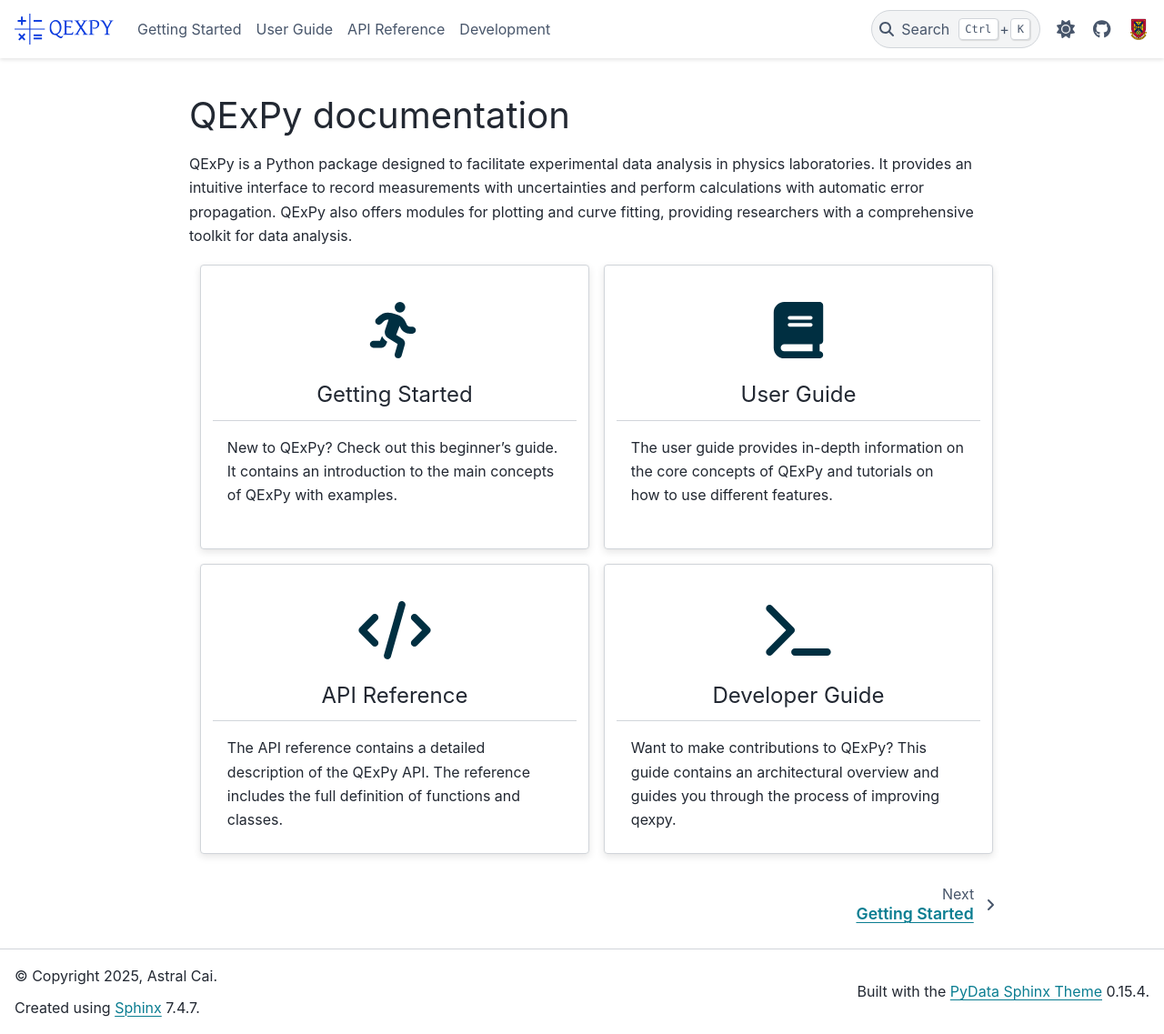
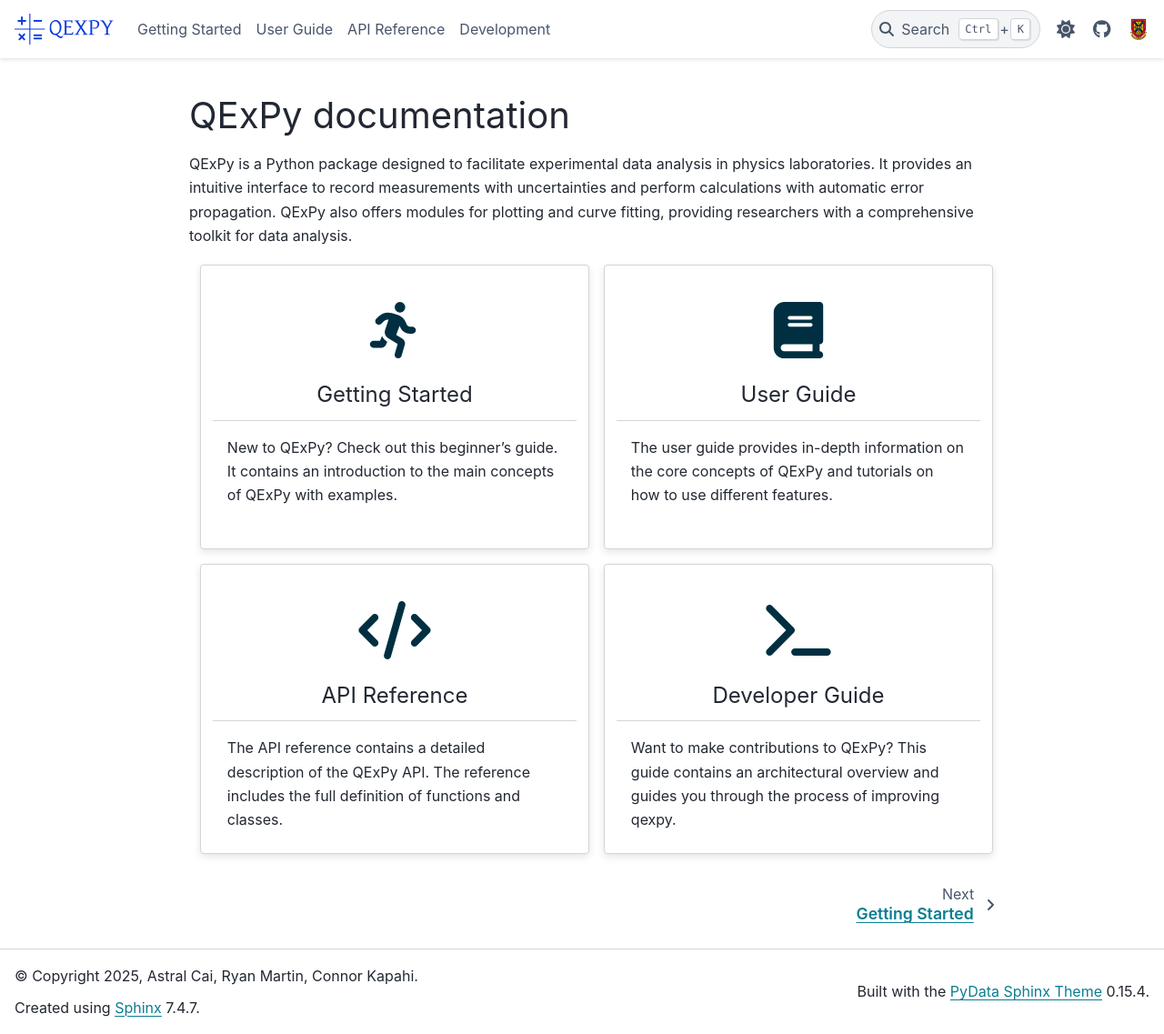
Before and after one commit to Queens-Physics/qexpy, a Sphinx documentation site: the page built from docs/source/index.rst, in a window 1280 px wide and 1137 px high. Shown: the whole window at 91% size. Built offline with Sphinx 7.4.7 and the PyData theme 0.15.4, drawn with Linux system fonts in a browser that asks for light colours.

Commit message:
update author list

```diff
--- a/docs/source/conf.py
+++ b/docs/source/conf.py
@@ -9,8 +9,8 @@
 # https://www.sphinx-doc.org/en/master/usage/configuration.html#project-information
 
 project = "qexpy"
-copyright = "2025, Astral Cai"
-author = "Astral Cai"
+copyright = "2025, Astral Cai, Ryan Martin, Connor Kapahi"
+author = "Astral Cai, Ryan Martin, Connor Kapahi"
 release = qexpy.__version__
 
 # -- General configuration ---------------------------------------------------
--- a/pyproject.toml
+++ b/pyproject.toml
@@ -7,6 +7,7 @@
 authors = [
   { name = "Astral Cai", email = "astralcai@gmail.com" },
   { name = "Dr. Ryan Martin", email = "ryan.martin@queensu.ca" },
+  { name = "Connor Kapahi", email = "c3kapahi@uwaterloo.ca" },
 ]
 keywords = ["data analysis", "error propagation", "physics", "uncertainty"]
 classifiers = [
```
